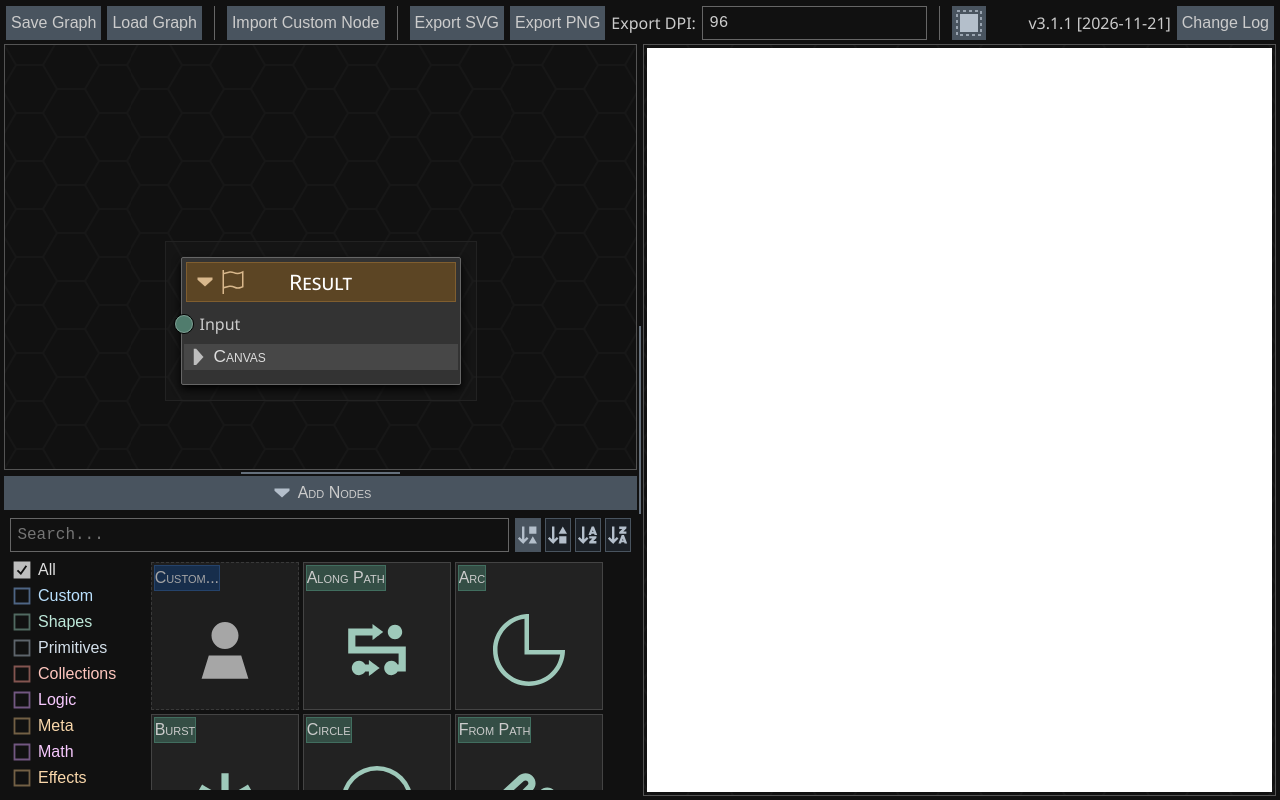
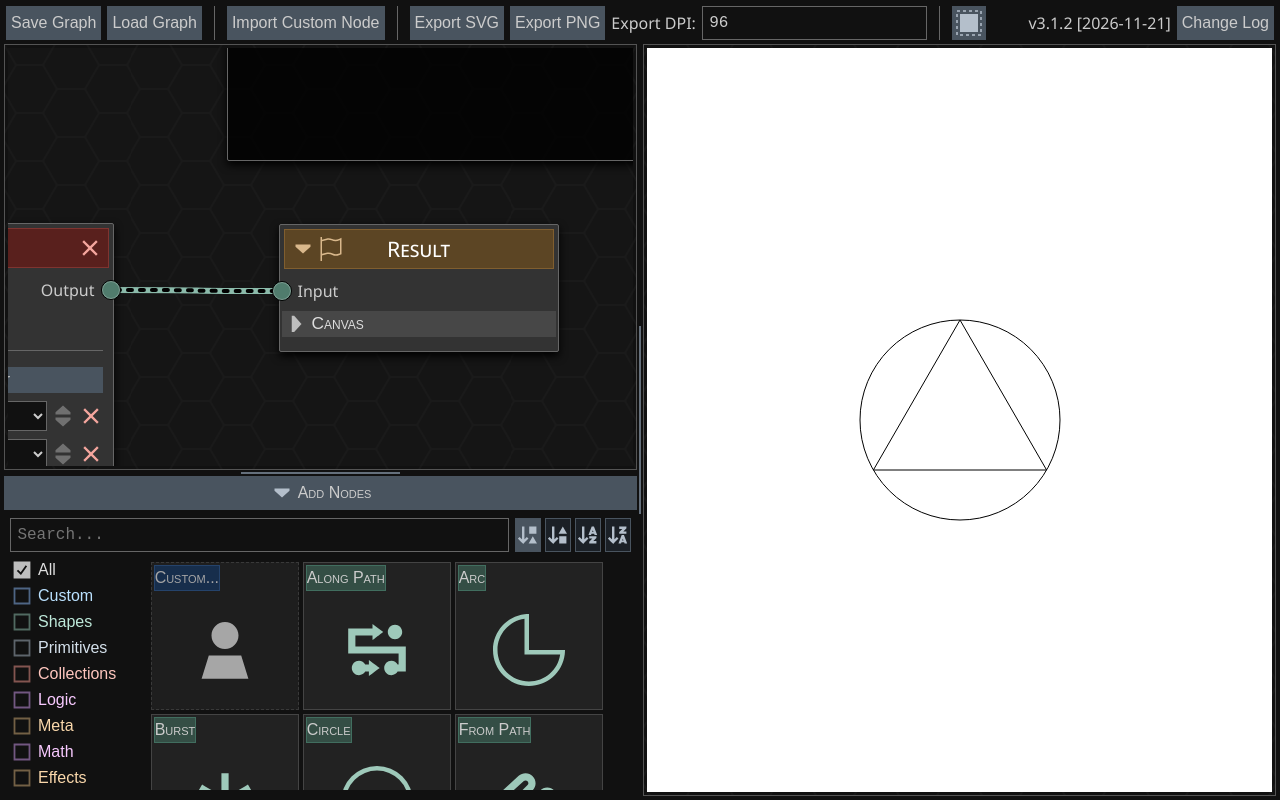
Before and after one commit to RobMayer/arcanigen, a React (Vite) app: page / in a window 1280 px wide. Built offline with nearby package versions, Linux system fonts and the light colour scheme.

Commit message:
starting state, bugfix

```diff
--- a/package.json
+++ b/package.json
@@ -1,6 +1,6 @@
 {
     "name": "node-graph",
-    "version": "3.1.1",
+    "version": "3.1.2",
     "description": "",
     "type": "module",
     "scripts": {
--- a/src/changelog.tsx
+++ b/src/changelog.tsx
@@ -4,6 +4,10 @@ import styled from "styled-components";
 export const ChangeLog = ({ className }: { className?: string }) => {
     return (
         <Body className={className}>
+            <Build date={"2026-02-24"} version={"3.1.2"}>
+                <Feature>Added a real starting state</Feature>
+                <Bugfix>Multiple selected nodes weren&apos;t dragging correctly</Bugfix>
+            </Build>
             <Build date={"2026-02-24"} version={"3.1.1"}>
                 <Feature>Added Opacity to all relevant Shape nodes</Feature>
             </Build>
--- a/src/components/wrappers/DragMove.tsx
+++ b/src/components/wrappers/DragMove.tsx
@@ -120,9 +120,9 @@ export namespace DragMove {
                     const dX = evt.movementX / zoom;
                     const dY = evt.movementY / zoom;
                     const { x, y } = { x: internalRef.current.x + dX, y: internalRef.current.y + dY };
-                    handleChange({ x, y });
                     onChangeRef.current?.(internalRef.current);
                     onDeltaRef.current?.({ x: dX, y: dY });
+                    handleChange({ x, y });
                 };
 
                 const pointerUp = (evt: PointerEvent) => {
--- a/src/definitions/nodes/meta/notesNode.tsx
+++ b/src/definitions/nodes/meta/notesNode.tsx
@@ -24,14 +24,14 @@ export type NotesDefinition = {
     };
 };
 
-const create = (_input: Partial<NodeDefinitions.PayloadTypeOf<NotesDefinition>>, id: string = nanoid()): NodeDefinitions.BuiltNodeOf<"notes", NotesDefinition> => {
+const create = (input: Partial<NodeDefinitions.PayloadTypeOf<NotesDefinition>>, id: string = nanoid()): NodeDefinitions.BuiltNodeOf<"notes", NotesDefinition> => {
     return {
         id,
         in: {},
         out: {},
         payload: {
-            label: "",
-            text: "",
+            label: input.label ?? "",
+            text: input.text ?? "",
         },
         type: "notes",
     };
@@ -66,6 +66,8 @@ const Controls = ({ node, methods }: { node: NodeDefinitions.NodeFor<NotesDefini
             }
             for (const [nId, toSet] of Object.entries(compiled)) {
                 const element = document.querySelector(`div[data-selectable="node_${nId}"]`);
+                (element as HTMLElement)?.style.setProperty("--x", `${toSet.x}px`);
+                (element as HTMLElement)?.style.setProperty("--y", `${toSet.y}px`);
                 element?.setAttribute("data-x", `${toSet.x}`);
                 element?.setAttribute("data-y", `${toSet.y}`);
             }
@@ -123,8 +125,8 @@ const Controls = ({ node, methods }: { node: NodeDefinitions.NodeFor<NotesDefini
     const displayLabel = node.payload.label === "" ? "Note" : node.payload.label;
 
     return (
-        <NoteWrapper position={localPosition}>
-            <div data-part={"body"} style={style} data-node={`--node_${nodeId}`} data-selectable={`node_${nodeId}`} data-state={isSelected ? "selected" : undefined}>
+        <NoteWrapper position={localPosition} data-selectable={`node_${nodeId}`}>
+            <div data-part={"body"} style={style} data-node={`--node_${nodeId}`} data-state={isSelected ? "selected" : undefined}>
                 <NoteTitle>
                     <Icon shape={NODE_ICONS.note} />
                     <div data-part={"handle"} ref={handleRef} onDoubleClick={startEdit}>
--- a/src/definitions/nodes/resultNode.tsx
+++ b/src/definitions/nodes/resultNode.tsx
@@ -90,6 +90,8 @@ const Controls = ({ node, methods }: { node: NodeDefinitions.NodeFor<ResultDefin
             }
             for (const [nId, toSet] of Object.entries(compiled)) {
                 const element = document.querySelector(`div[data-selectable="node_${nId}"]`);
+                (element as HTMLElement)?.style.setProperty("--x", `${toSet.x}px`);
+                (element as HTMLElement)?.style.setProperty("--y", `${toSet.y}px`);
                 element?.setAttribute("data-x", `${toSet.x}`);
                 element?.setAttribute("data-y", `${toSet.y}`);
             }
@@ -150,8 +152,8 @@ const Controls = ({ node, methods }: { node: NodeDefinitions.NodeFor<ResultDefin
     }, [nodeId]);
 
     return (
-        <ResultWrapper position={localPosition}>
-            <div data-part={"body"} style={style} data-selectable={`node_${nodeId}`} data-state={isSelected ? "selected" : undefined}>
+        <ResultWrapper position={localPosition} data-selectable={`node_${nodeId}`}>
+            <div data-part={"body"} style={style} data-state={isSelected ? "selected" : undefined}>
                 <ResultTitle data-flavour="emphasis">
                     <ResultFallback nodeId={nodeId} side={"in"} />
                     <ActionButton.Lite onClick={toggle} flavour={"inherit"}>
--- a/src/features/nodeview/node.tsx
+++ b/src/features/nodeview/node.tsx
@@ -79,8 +79,8 @@ export const TypicalNode = styled(
         }, [nodeId]);
 
         return (
-            <DragMove.Item position={localPosition} className={className}>
-                <div data-part={"body"} style={style} data-node={`--node_${nodeId}`} data-selectable={`node_${nodeId}`} data-state={isSelected ? "selected" : undefined}>
+            <DragMove.Item position={localPosition} className={className} data-selectable={`node_${nodeId}`}>
+                <div data-part={"body"} style={style} data-node={`--node_${nodeId}`} data-state={isSelected ? "selected" : undefined}>
                     <NodeTitle
                         handleRef={handleRef}
                         node={node as NodeDefinitions.NodeFor<NodeDefinitions.Base>}
@@ -335,6 +335,8 @@ const applyMoveDelta = (
     // apply DOM updates for visual feedback
     for (const [nId, toSet] of Object.entries(compiled)) {
         const element = document.querySelector(`div[data-selectable="node_${nId}"]`);
+        (element as HTMLElement)?.style.setProperty("--x", `${toSet.x}px`);
+        (element as HTMLElement)?.style.setProperty("--y", `${toSet.y}px`);
         element?.setAttribute("data-x", `${toSet.x}`);
         element?.setAttribute("data-y", `${toSet.y}`);
     }
--- a/src/state/project/storage.ts
+++ b/src/state/project/storage.ts
@@ -12,11 +12,63 @@ const STARTING_STATE = {
         nodes: {
             RESULT: {
                 ...NodeTypes.get("result").create({}, "RESULT"),
+                in: { input: "LAYERS_TO_RESULT", w: null, h: null, x: null, y: null, color: null },
+            },
+            NOTE: {
+                ...NodeTypes.get("notes").create(
+                    {
+                        text: "Middle-click and drag to navigate the viewport. \n\n Drag a node from the drawer below onto the graph view to add a node (or you can just click on it). \n\n Drag a socket to connect it to another socket.",
+                    },
+                    "NOTE",
+                ),
+            },
+            CIRCLE: {
+                ...NodeTypes.get("circle").create({}, "CIRCLE"),
+                out: { output: ["CIRCLE_TO_LAYERS"], path: [] },
+            },
+            LAYERS: {
+                ...NodeTypes.get("layers").create({}, "LAYERS"),
+                in: { layers: null, isolate: null, layer_LAYER0: "CIRCLE_TO_LAYERS", layer_LAYER1: "POLYGON_TO_LAYERS" },
+                out: { output: ["LAYERS_TO_RESULT"], layerCount: [] },
+                payload: {
+                    label: "",
+                    isolate: false,
+                    layers: [
+                        { socket: "layer_LAYER0", enabled: true, blend: 0 },
+                        { socket: "layer_LAYER1", enabled: true, blend: 0 },
+                    ],
+                },
+            },
+            POLYGON: {
+                ...NodeTypes.get("polygon").create({}, "POLYGON"),
+                out: { output: ["POLYGON_TO_LAYERS"], path: [], eCircumradius: [], eApothem: [] },
             },
         },
-        links: {},
+        links: {
+            CIRCLE_TO_LAYERS: {
+                fromNode: "CIRCLE",
+                toNode: "LAYERS",
+                fromSocket: "output",
+                toSocket: "layer_LAYER0",
+                type: "shape",
+                id: "CIRCLE_TO_LAYERS",
+            },
+            LAYERS_TO_RESULT: { fromNode: "LAYERS", toNode: "RESULT", fromSocket: "output", toSocket: "input", type: "shape", id: "LAYERS_TO_RESULT" },
+            POLYGON_TO_LAYERS: {
+                fromNode: "POLYGON",
+                toNode: "LAYERS",
+                fromSocket: "output",
+                toSocket: "layer_LAYER1",
+                type: "shape",
+                id: "POLYGON_TO_LAYERS",
+            },
+        },
         positions: {
-            RESULT: { x: 0, y: 0 },
+            RESULT: { x: 98, y: -33 },
+            NOTE: { x: 400, y: -400 },
+            CIRCLE: { x: -865, y: -115 },
+            LAYERS: { x: -347, y: -34 },
+            POLYGON: { x: -849, y: 240.8359375 },
         },
         interfaces: ["out:RESULT"],
     },
```
Also changed, not shown: src/definitions/nodes/collections/restyleNode.tsx (+7 -36 lines).
